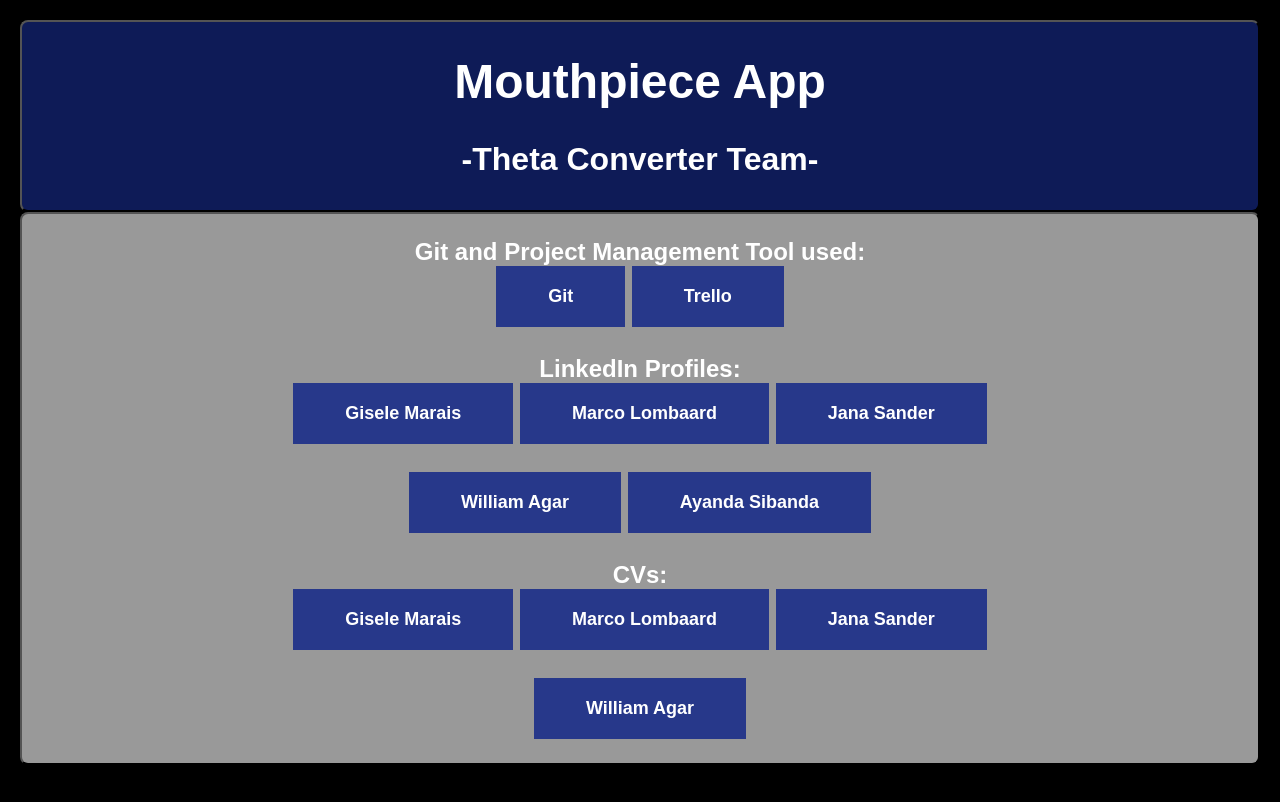
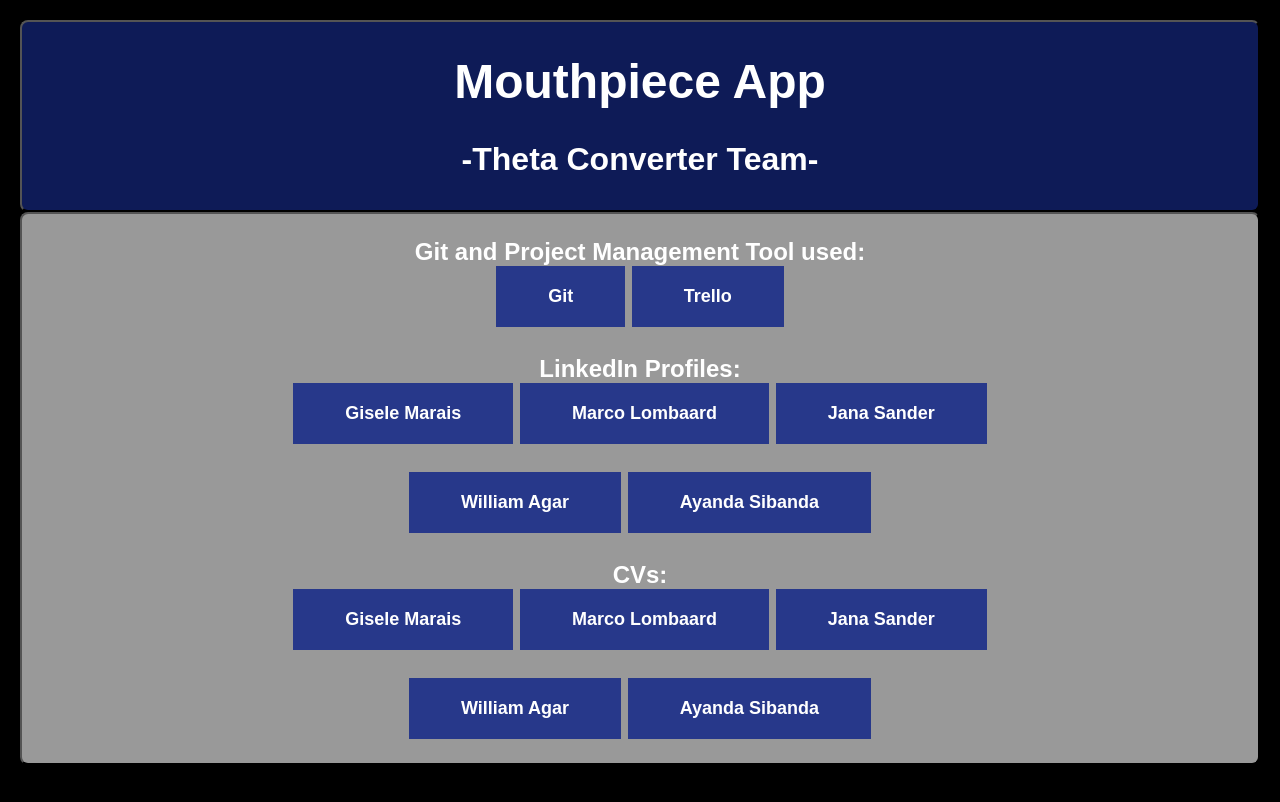
Before and after one commit to COS301Theta-Converter/COS301Theta-Converter.github.io, a plain HTML site: page index.html in a window 1280 px wide. Drawn offline with Linux system fonts and the light colour scheme.

Commit message:
Update index.html

```diff
--- a/index.html
+++ b/index.html
@@ -78,6 +78,7 @@
 	<b><a href="https://flamereynard.github.io/" class="button">Marco Lombaard</a></b>
 	<b><a href="https://18102639.github.io/" class="button">Jana Sander</a></b><br><br>
 	<b><a href="https://will-a897.github.io/online-cv/" class="button">William Agar</a></b>
+	<b><a href="https://sayanda.github.io/SAyanda/" class="button">Ayanda Sibanda</a></b>
 	<!-- Add CV Links Here -->
 
 </p>
```
